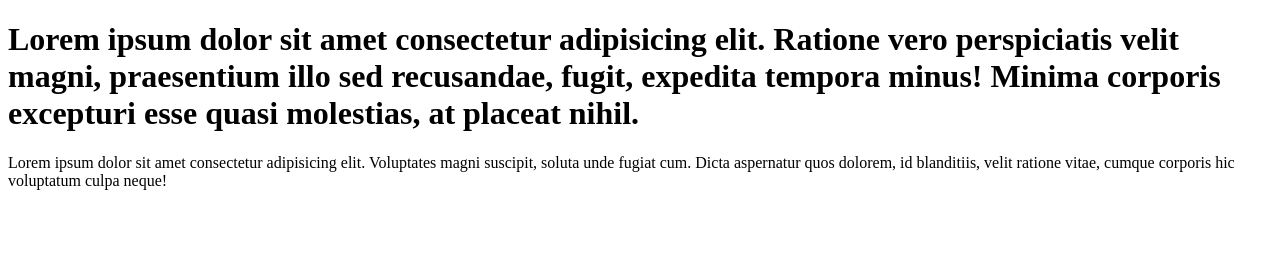
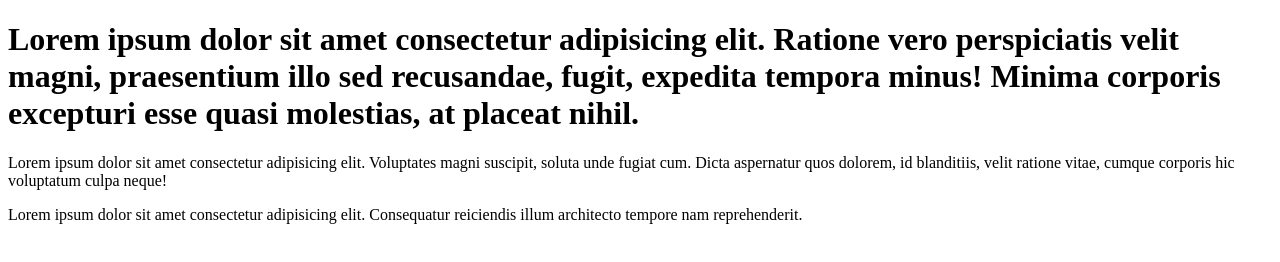
Before and after one commit to mamunweb/gitpull, a plain HTML site: page index.html in a window 1280 px wide. Drawn offline with Linux system fonts and the light colour scheme.

Commit message:
4th commit

```diff
--- a/index.html
+++ b/index.html
@@ -10,5 +10,6 @@
     <h1>Lorem ipsum dolor sit amet consectetur adipisicing elit. Ratione vero perspiciatis velit magni, praesentium illo sed recusandae, fugit, expedita tempora minus! Minima corporis excepturi esse quasi molestias, at placeat nihil.</h1>
 
     <p>Lorem ipsum dolor sit amet consectetur adipisicing elit. Voluptates magni suscipit, soluta unde fugiat cum. Dicta aspernatur quos dolorem, id blanditiis, velit ratione vitae, cumque corporis hic voluptatum culpa neque!</p>
+    <p>Lorem ipsum dolor sit amet consectetur adipisicing elit. Consequatur reiciendis illum architecto tempore nam reprehenderit.</p>
 </body>
 </html>
```
